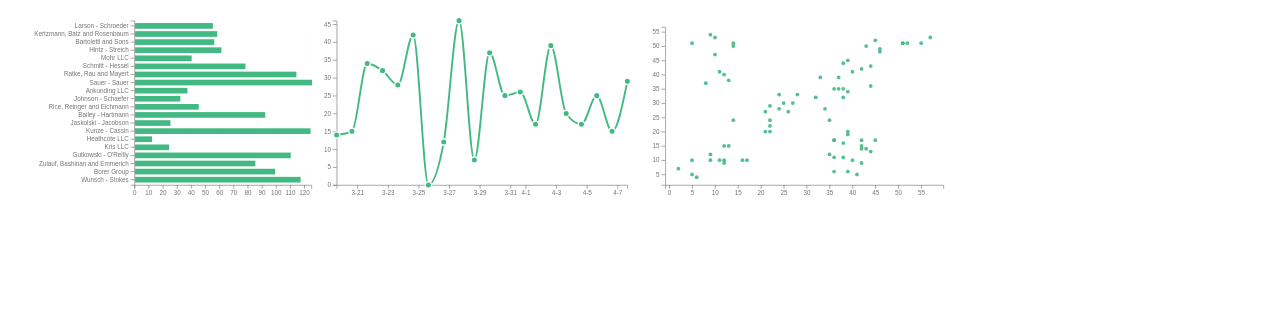
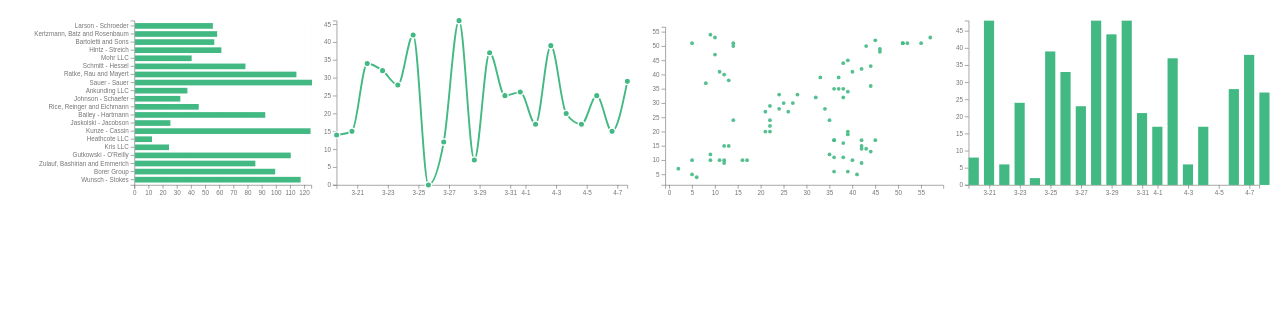
Before and after one commit to johnnyhappy365/CreateChartUsingD3, a website built with webpack: page dist/index.html in a window 1280 px wide. Built offline with nearby package versions, Linux system fonts and the light colour scheme.

Commit message:
feature: add column chart

```diff
--- a/src/index.ts
+++ b/src/index.ts
@@ -1,6 +1,6 @@
 import _ from 'lodash'
 import testdata from './testdata'
-import { BarChart, LineChart, ScatterChart } from './lib/charts'
+import { BarChart, LineChart, ScatterChart, ColumnChart } from './lib/charts'
 
 new BarChart({
   selector: '#chart-1',
@@ -24,3 +24,8 @@ new ScatterChart({
   selector: '#chart-3',
   data: testdata.data3()
 })
+
+new ColumnChart({
+  selector: '#chart-4',
+  data: testdata.data2()
+})
--- a/src/lib/charts.ts
+++ b/src/lib/charts.ts
@@ -34,6 +34,8 @@ export interface BarChartConfig extends IChartConfig {
   showMidLine?: boolean
 }
 export interface LineChartConfig extends IChartConfig {}
+export interface ScatterChartConfig extends IChartConfig {}
+export interface ColumnChartConfig extends IChartConfig {}
 
 class BaseChart {
   protected config: BarChartConfig
@@ -110,7 +112,7 @@ class BaseChart {
 }
 
 export class ScatterChart extends BaseChart {
-  constructor(config: LineChartConfig) {
+  constructor(config: ScatterChartConfig) {
     super()
     this.config = {
       width: 500,
@@ -407,6 +409,111 @@ export class LineChart extends BaseChart {
   }
 }
 
+export class ColumnChart extends BaseChart {
+  constructor(config: ColumnChartConfig) {
+    super()
+    this.config = {
+      width: 500,
+      height: 300,
+      margin: {
+        bottom: 20,
+        top: 20,
+        left: 20,
+        right: 20
+      },
+      showMidLine: true,
+      ...config
+    }
+    this.init()
+  }
+  init() {
+    this.initSvg()
+    this.initAxis()
+    this.addAxis()
+    this.initSeries()
+  }
+
+  protected setSeriesColor(color: Colors) {
+    this.series
+      .transition()
+      .duration(200)
+      .attr('fill', color)
+  }
+
+  protected initSeries() {
+    const { data, margin, height, width } = this.config
+    const that = this
+    const padding: number = 0.3
+    const bandwidth: number =
+      ((width - margin.left - margin.right) / data.length) * (1 - padding)
+    this.series = this.svg
+      .selectAll('.bar')
+      .data(data)
+      .enter()
+      .append('rect')
+      .classed('bar', true)
+      .attr('fill', Colors.primary)
+      .attr('x', (d: DataItem) => this.x(d.x)) // forbiden overlay by series
+      .attr('y', (d: DataItem) => height - this.y(d.y))
+      .attr('width', bandwidth)
+      .attr('height', (d: DataItem) => this.y(d.y) - margin.top)
+      .style('cursor', 'pointer')
+      .on('mouseover.bar', function(d: DataItem, i: number) {
+        that.setSeriesColor(Colors.grey)
+        d3.select(this)
+          .transition()
+          .duration(200)
+          .attr('fill', Colors.primary)
+      })
+      .on('mouseout.bar', function(d: DataItem, i: number) {
+        that.setSeriesColor(Colors.primary)
+      })
+  }
+
+  protected initAxis() {
+    const { data, width, height, margin } = this.config
+    const maxDomainValue = d3.max(data, (d: DataItem) => d.y as number)
+    this.x = d3
+      .scaleTime()
+      .domain([data[0].x as Date, data[data.length - 1].x as Date])
+      .range([margin.left, width - margin.right])
+
+    this.xAxis = d3
+      .axisBottom(this.x)
+      // @ts-ignore
+      .tickFormat((d: DataItem) => moment(d).format('M-D'))
+      .ticks(d3.timeDay.every(2))
+
+    this.y = d3
+      .scaleLinear()
+      .domain([0, maxDomainValue])
+      .range([height - margin.bottom, margin.top])
+    this.yAxis = d3.axisLeft(this.y)
+  }
+
+  // TODO: double check wether duplicate
+  private addAxis() {
+    const { height, margin } = this.config
+    this.xAxis = this.svg
+      .append('g')
+      .attr('transform', `translate(0, ${height - margin.bottom})`)
+      .call(this.xAxis)
+
+    this.xAxis.selectAll('text').attr('fill', Colors.axis)
+    this.xAxis.selectAll('path').attr('stroke', Colors.axis)
+    this.xAxis.selectAll('line').attr('stroke', Colors.axis)
+
+    this.yAxis = this.svg
+      .append('g')
+      .attr('transform', `translate(${margin.left}, 0)`)
+      .call(this.yAxis)
+
+    this.yAxis.selectAll('text').attr('fill', Colors.axis)
+    this.yAxis.selectAll('path').attr('stroke', Colors.axis)
+    this.yAxis.selectAll('line').attr('stroke', Colors.axis)
+  }
+}
+
 export class BarChart extends BaseChart {
   constructor(config: BarChartConfig) {
     super()
```
Also changed, not shown: dist/index.html.
